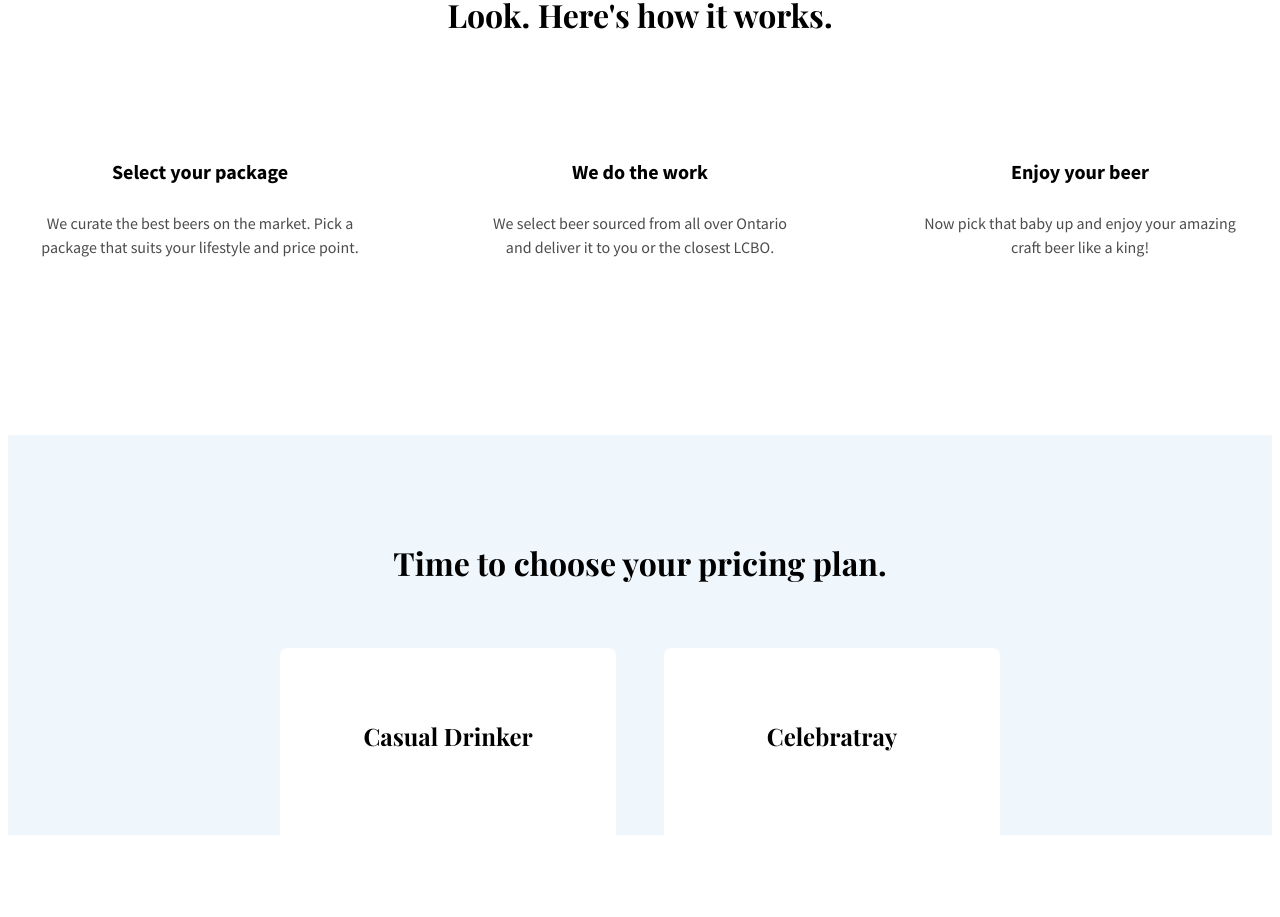
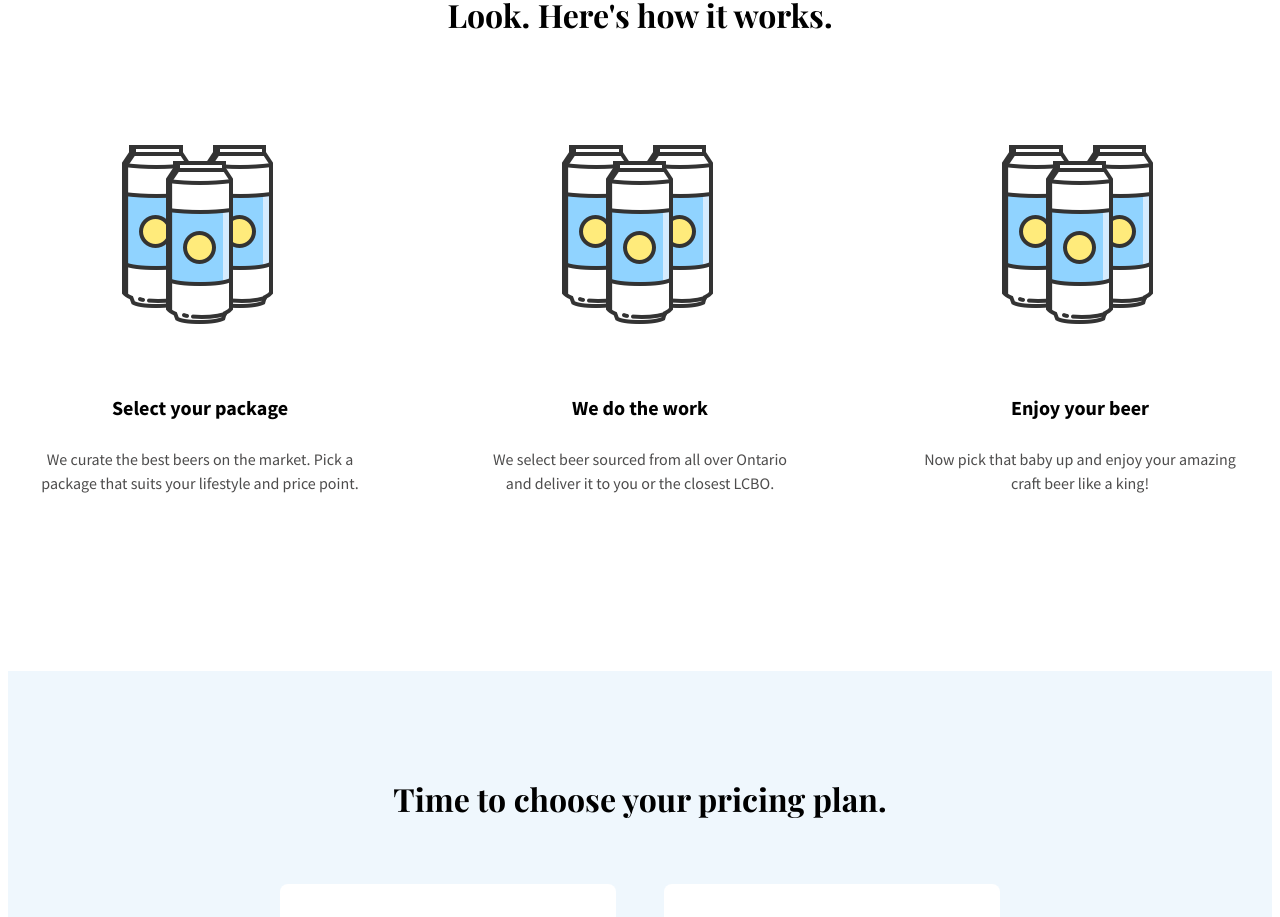
Before and after one commit to briandu/SipBeer, a React (Create React App) app: page / in a window 1280 px wide. Shown: the part 1520-2437 px from the top of the page. Built offline with nearby package versions, Linux system fonts and the light colour scheme; the HTML template or start-up script is replaced by a standard one.

Commit message:
Add image to How it work steps

```diff
--- a/src/components/Step.js
+++ b/src/components/Step.js
@@ -1,5 +1,7 @@
 import React from 'react';
 import styled from 'styled-components';
+
+import imgURL from '../assets/images/select-package.png';
 
 const Title = styled.h4`
 `;
@@ -16,8 +18,13 @@ const Step = styled.div`
   }
 `;
 
-export default ({ title, description }) => (
+const Image = styled.img`
+  margin-bottom: 2em;
+`;
+
+export default ({title, description }) => (
   <Step>
+    <Image src={imgURL} />
     <Title>{title}</Title>
     <Description>{description}</Description>
   </Step>
```
Also changed, not shown: src/assets/images/select-package.png (added).
